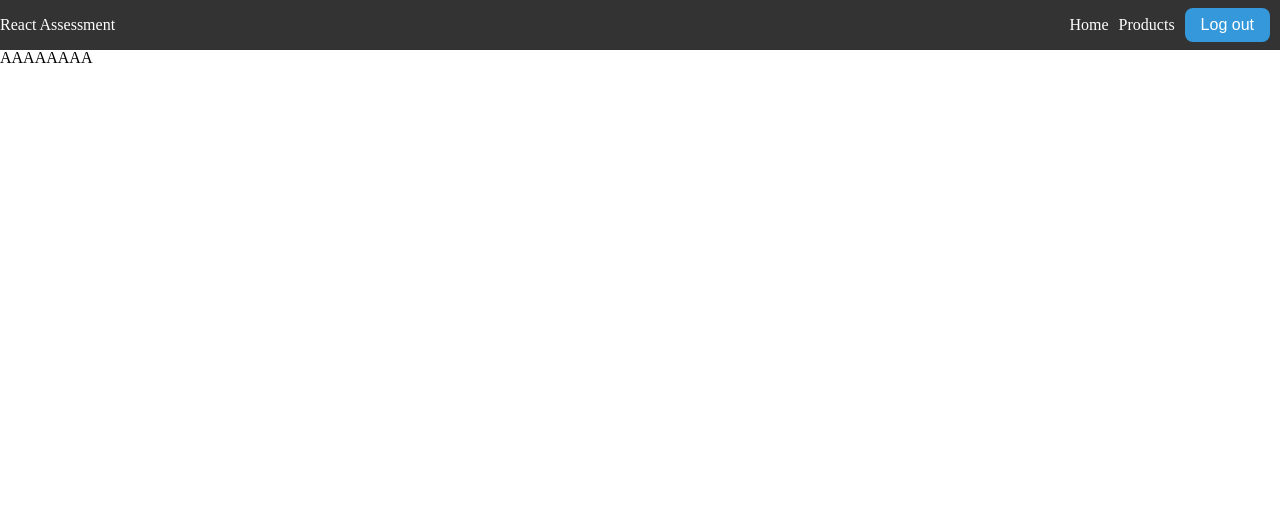
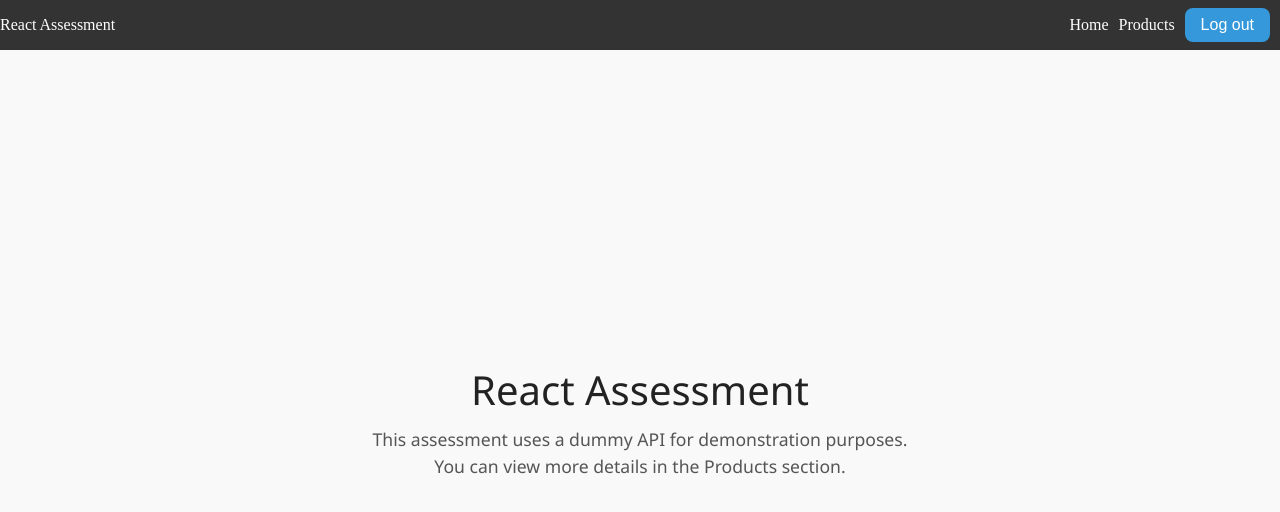
Before and after one commit to AAltinDuraku/react-assessment, a React (Create React App) app: page / in a window 1280 px wide. Shown: the top 512 px of the page. Built offline with nearby package versions, Linux system fonts and the light colour scheme; sample sign-in values are in the browser's storage.

Commit message:
Add HomePage styles and update component structure

```diff
--- /dev/null
+++ b/src/pages/Home/HomePage.module.css
@@ -0,0 +1,23 @@
+.container {
+  display: flex;
+  flex-direction: column;
+  justify-content: center;
+  align-items: center;
+  height: calc(100vh - 50px);
+  padding: 2rem;
+  font-family: "Segoe UI", Tahoma, Geneva, Verdana, sans-serif;
+  background-color: #f9f9f9;
+  text-align: center;
+}
+
+.heading {
+  color: #222;
+  font-size: 2.5rem;
+  margin-bottom: 1rem;
+}
+
+.paragraph {
+  color: #555;
+  font-size: 1.1rem;
+  margin: 0.3rem 0;
+}
--- a/src/pages/Home/HomePage.tsx
+++ b/src/pages/Home/HomePage.tsx
@@ -1,3 +1,17 @@
-const HomePage = () => <div>AAAAAAAA</div>;
+import styles from "./HomePage.module.css";
+
+const HomePage = () => {
+  return (
+    <div className={styles.container}>
+      <h1 className={styles.heading}>React Assessment</h1>
+      <p className={styles.paragraph}>
+        This assessment uses a dummy API for demonstration purposes.
+      </p>
+      <p className={styles.paragraph}>
+        You can view more details in the Products section.
+      </p>
+    </div>
+  );
+};
 
 export default HomePage;
```
